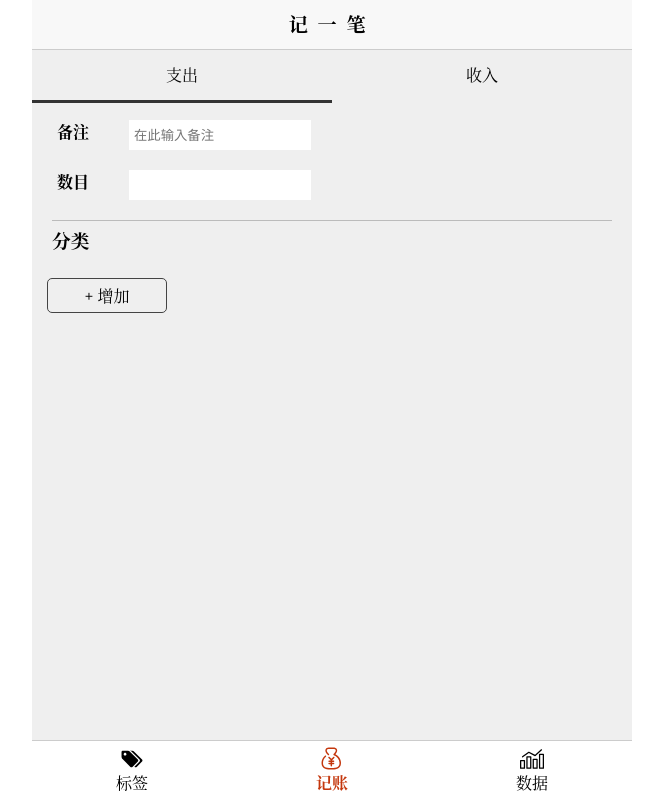
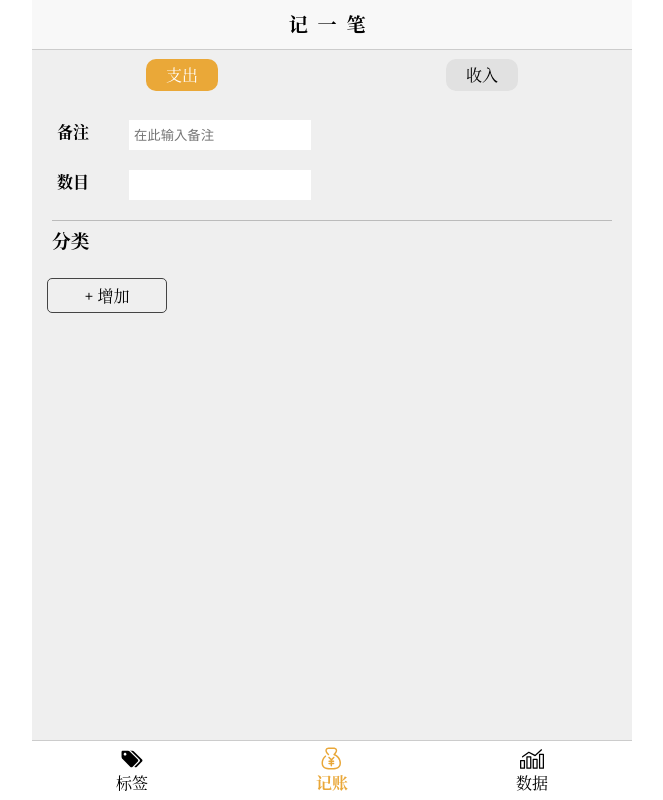
Before and after one commit to KarnoLf/tally-book-1, a Vue app: page /home in a window 1280 px wide. Shown: the whole page, without its empty margins (308-971 px from the left). Built offline with nearby package versions, Linux system fonts and the light colour scheme.

Commit message:
完成FundsOption基本功能

```diff
--- a/src/components/Nav.vue
+++ b/src/components/Nav.vue
@@ -56,7 +56,7 @@
     display: flex;
     flex-direction: column;
     &.active{
-      color: rgb(196, 55, 13);
+      color: #e9a738;
       font-weight: bold;
     }
     .svg{
--- a/src/components/homeComponents/FundsOption.vue
+++ b/src/components/homeComponents/FundsOption.vue
@@ -1,8 +1,8 @@
 <template>
   <div class="fundsOption">
     <ul>
-      <li class="selected">支出</li>
-      <li>收入</li>
+      <li :class="type === '-' && 'selected'" @click="selectType('-')"><span>支出</span></li>
+      <li :class="type === '+' && 'selected'" @click="selectType('+')"><span>收入</span></li>
     </ul>
   </div>
 </template>
@@ -11,7 +11,17 @@
 export default {
   data() {
     return {
-
+      // '-'代表支出，'+'代表收入
+      type:'-'
+    }
+  },
+  methods:{
+    // type 只能有 '-'和'+'两个值，不能有其他值
+    selectType(type){
+      if(type !== '-' && type !== '+'){
+        throw new Error('type is unknown')
+      }
+      this.type = type
     }
   }
 }
@@ -28,13 +38,17 @@
     li{
       flex-grow: 1;
       text-align: center;
+      span{
+        background: #e1e1e1;
+        border-radius: 10px;
+        padding: 5px 20px;
+      }
       &.selected{
-        border-bottom: 3px solid #333;
+        span{
+          background: #eaa838;
+          color: white;
+        }
       }
-    }
-    li:active{
-      background: gold;
-
     }
   }
 }
```
